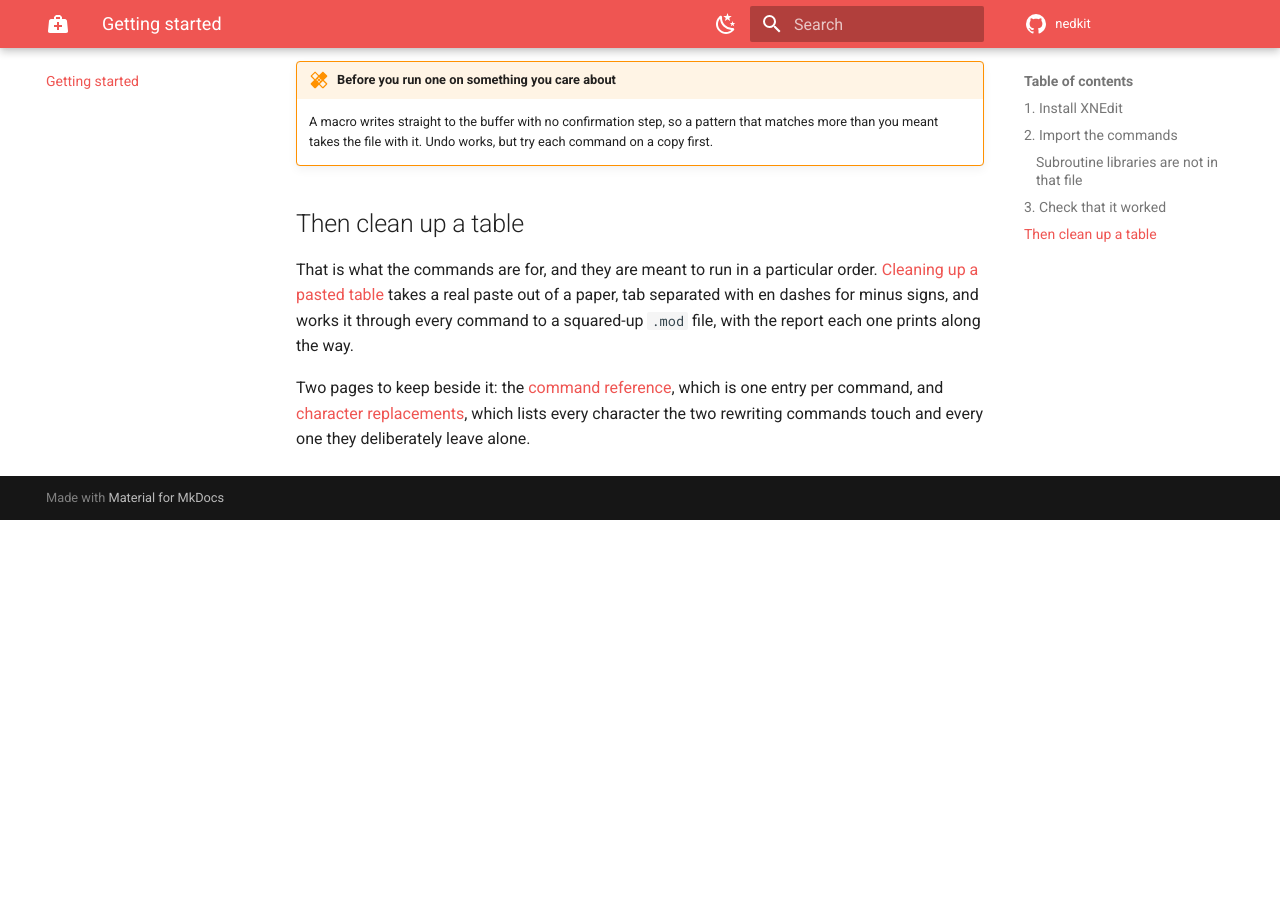
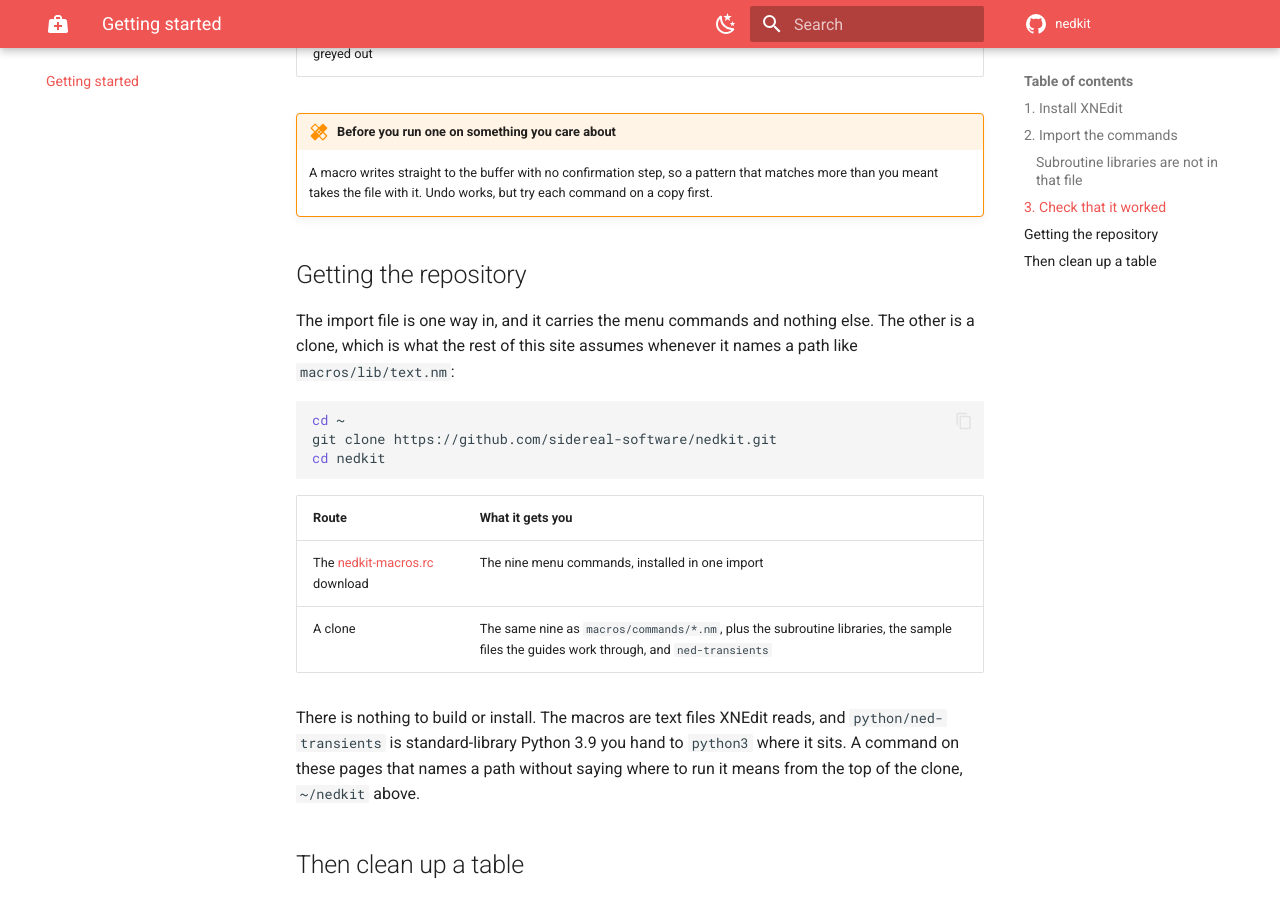
Before and after one commit to sidereal-software/nedkit, an MkDocs documentation site: the page built from docs/getting-started.md, in a window 1280 px wide and 900 px high, scrolled down 2317 px. Built offline with MkDocs 1.6.1 and Material for MkDocs 9.7.7, drawn with Linux system fonts in a browser that asks for light colours; comment, search, counter and statistics services are not loaded; before the commit the page ends 2837 px from its top, so only the background shows below that; some of the changed text lies outside the part shown.

Commit message:
docs: cover the reader who never cloned the repo
- The worked example's input was unreachable from the site, and the
  code block on the page cannot stand in: rendering strips the tab
  characters the example exists to demonstrate.
- Nothing said how to clone the repo, though four instructions
  assumed someone had.

````diff
--- a/docs/getting-started.md
+++ b/docs/getting-started.md
@@ -21,8 +21,11 @@ make macos
 ```
 
 `v1.6.3` is the release the macros are tested against, here and in CI. The
-`cd ~` puts the clone at `~/xnedit`, which matters in a moment: the permanent
-`PATH` line has to name that directory in full.
+checkout answers with a paragraph beginning `You are in 'detached HEAD' state`.
+Git says that whenever you check out a tag rather than a branch, so it is
+correct here and nothing has gone wrong. The `cd ~` puts the clone at
+`~/xnedit`, which matters in a moment: the permanent `PATH` line has to name
+that directory in full.
 
 That leaves the binary at `source/xnedit`, and nothing puts it on your `$PATH`.
 Everything below calls it as `xnedit`, so add it for this shell:
@@ -103,6 +106,28 @@ Open a file and look under **Macro** in the menu bar. The commands are in a
     pattern that matches more than you meant takes the file with it. Undo
     works, but try each command on a copy first.
 
+## Getting the repository
+
+The import file is one way in, and it carries the menu commands and nothing
+else. The other is a clone, which is what the rest of this site assumes
+whenever it names a path like `macros/lib/text.nm`:
+
+```sh
+cd ~
+git clone https://github.com/sidereal-software/nedkit.git
+cd nedkit
+```
+
+| Route | What it gets you |
+| --- | --- |
+| The [nedkit-macros.rc](nedkit-macros.rc){ download } download | The nine menu commands, installed in one import |
+| A clone | The same nine as `macros/commands/*.nm`, plus the subroutine libraries, the sample files the guides work through, and `ned-transients` |
+
+There is nothing to build or install. The macros are text files XNEdit reads,
+and `python/ned-transients` is standard-library Python 3.9 you hand to
+`python3` where it sits. A command on these pages that names a path without
+saying where to run it means from the top of the clone, `~/nedkit` above.
+
 ## Then clean up a table
 
 That is what the commands are for, and they are meant to run in a particular
````
Also changed, not shown: other parts of docs/getting-started.md (+3 -3 lines), README.md (+16 -4 lines), docs/cleaning-pdf-tables.md (+16 -3 lines), docs/installing-macros.md (+14 -7 lines), docs/transients.md (+5 -3 lines), 3 other files.
